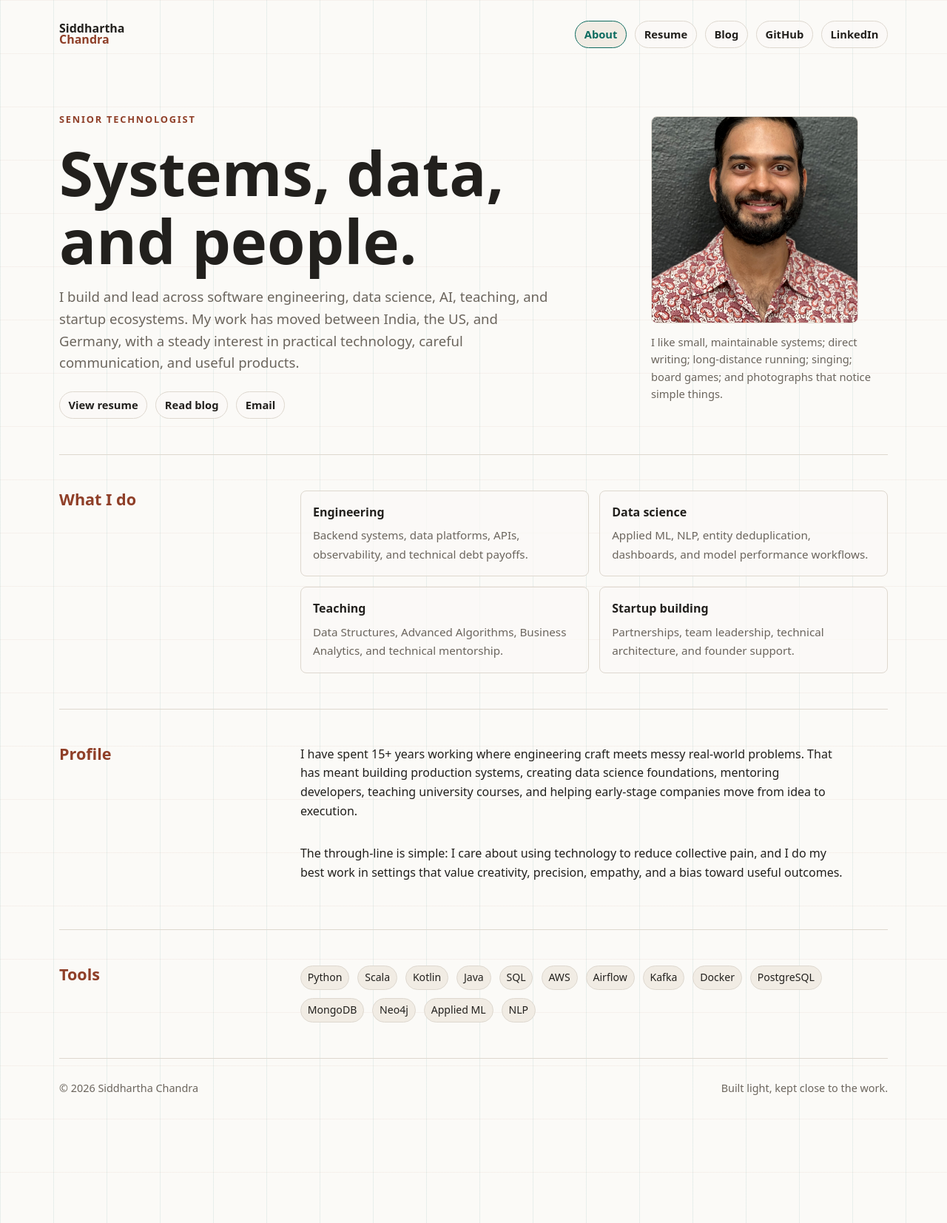
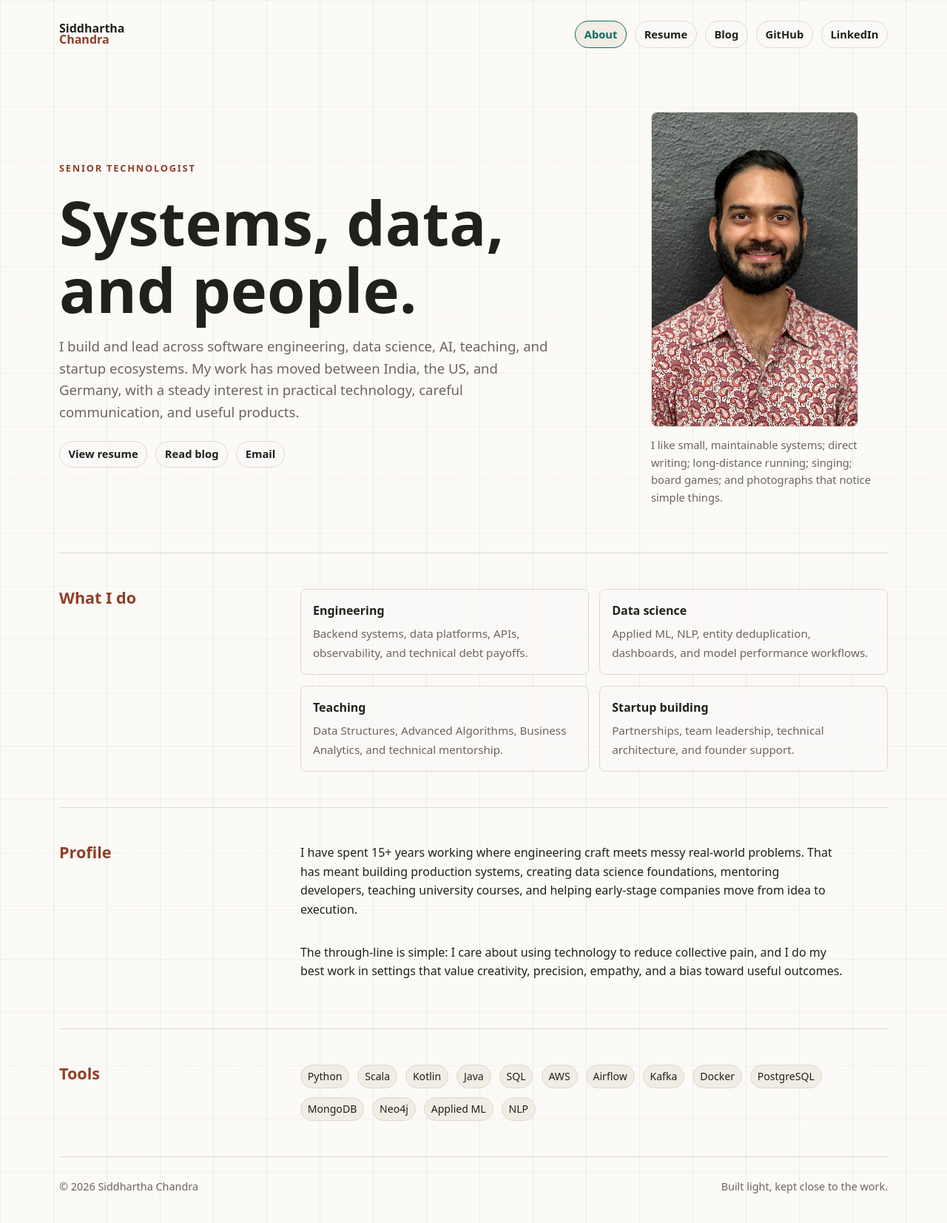
Before and after one commit to siddhartha-chandra/siddhartha-chandra.github.io, a Jekyll site: the page built from index.md, in a window 1280 px wide. Shown: the whole page at 74% size. Built offline with Jekyll 4.4.1, drawn with Linux system fonts in a browser that asks for light colours.

```diff
--- a/_layouts/resume.html
+++ b/_layouts/resume.html
@@ -6,7 +6,7 @@ layout: default
   <p class="kicker">Resume</p>
   <h1 id="resume-title">Senior technologist.</h1>
   <p class="page-intro">
-    15+ years across backend engineering, data science, AI-oriented systems, teaching, and startup leadership. Current work includes logistics engineering in Germany; prior roles span Columbia University, B2B data science products, technical mentorship, and founder ecosystem building.
+    15+ years across backend engineering, data science, AI-oriented systems, teaching, and startup leadership. Currently working in Berlin (the "Silicon Allee" of Europe) with tech e-commerce giant Zalando. Prior roles include developer positions in India and the US, particularly with early-stage AI startups built in New York ("Silicon Alley"). I also hold a Master's degree from Columbia University.
   </p>
   <div class="actions">
     <a class="button-link" href="{{ '/assets/pdf/Resume_2.1.1.pdf' | relative_url }}">Open PDF</a>
--- a/assets/css/site.css
+++ b/assets/css/site.css
@@ -173,8 +173,7 @@ h2 {
 
 .profile-panel img {
   width: min(100%, 280px);
-  aspect-ratio: 1 / 1;
-  object-fit: cover;
+  height: auto;
   border: 1px solid var(--line);
   border-radius: 8px;
   filter: saturate(0.92) contrast(1.04);
```
